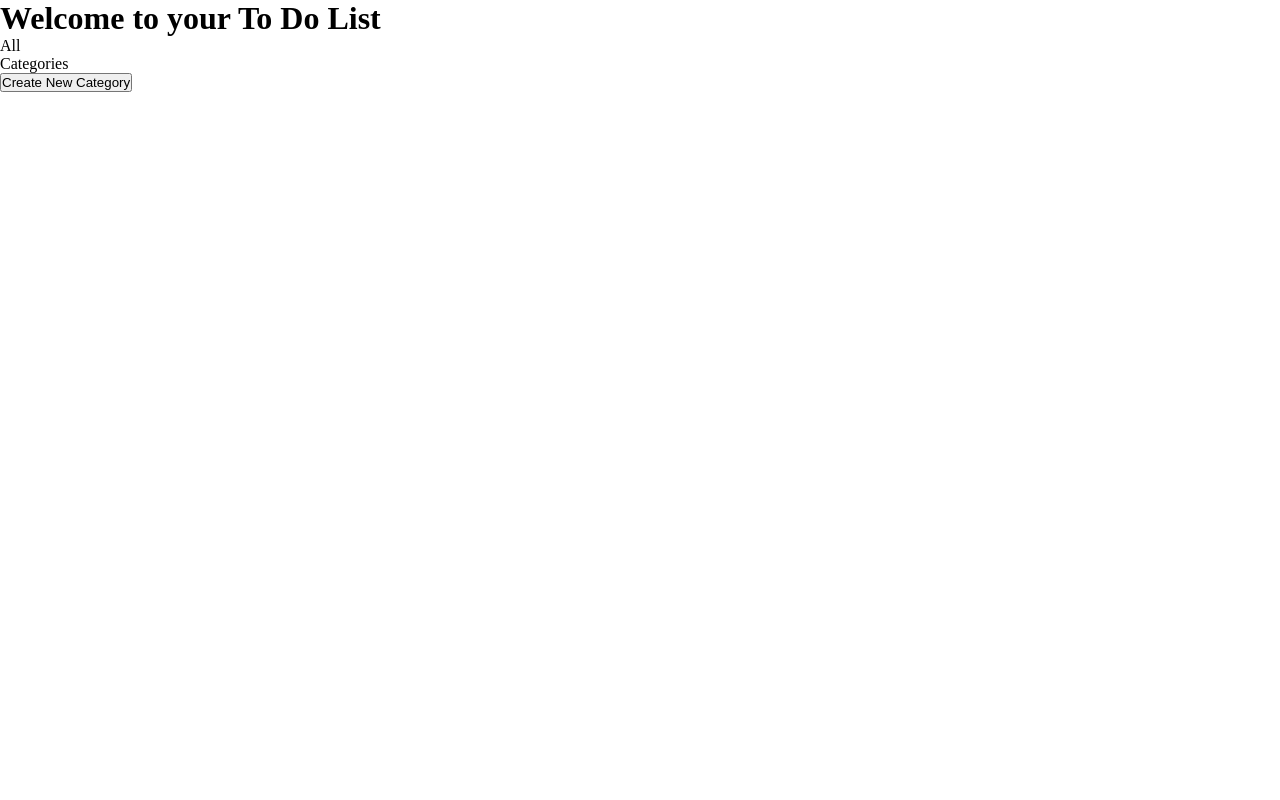
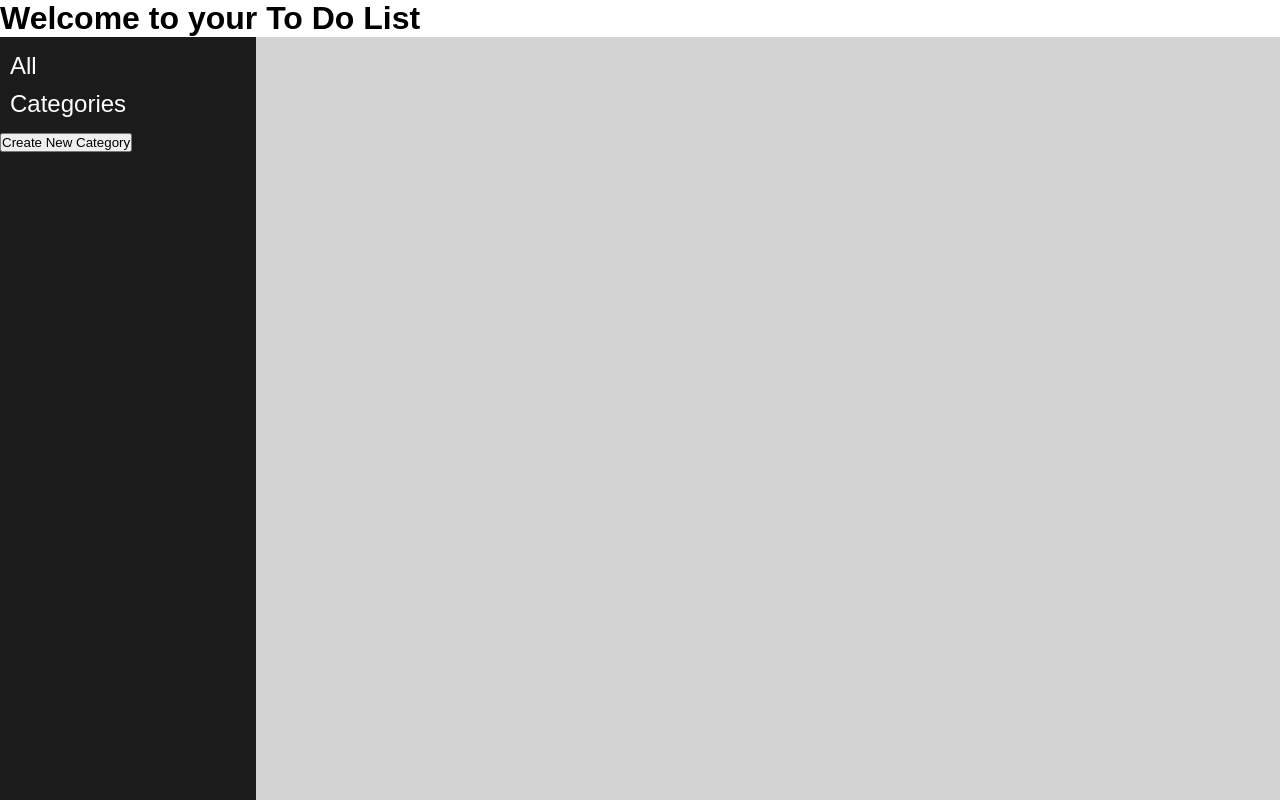
Before and after one commit to RNtaate/To-Do-List, a website built with webpack: page dist/index.html in a window 1280 px wide. Built offline with nearby package versions, Linux system fonts and the light colour scheme.

Commit message:
Add styling to leftPaneDiv and its child elements

```diff
--- a/stylesheets/styler.css
+++ b/stylesheets/styler.css
@@ -6,6 +6,64 @@
   -moz-box-sizing: border-box;
   padding: 0;
   margin: 0;
+  font-family: sans-serif;
+}
+
+main {
+  display: flex;
+  flex-direction: column;
+  height: 100vh;
+}
+
+section {
+  display: flex;
+  height: 100%;
+}
+
+.left-pane-div {
+  width: 20%;
+  background-color: #1b1b1b;
+  padding: 10px 0;
+}
+
+.right-pane-div {
+  width: 80%;
+  background-color: lightgrey;
+}
+
+.outer-list-items > span {
+  color: #fff;
+  font-size: 1.5em;
+  font-weight: 500;
+  padding: 5px 10px;
+  display: block;
+}
+
+.outer-list-items:hover > span {
+  background-color: rgba(255, 255, 255, 0.1);
+  border: none;
+  color: cyan;
+  border-left: 2px solid cyan;
+  cursor: pointer;
+}
+
+.inner-item-list {
+  padding: 5px 0;
+  padding-left: 20px;
+}
+
+.inner-list-items {
+  font-size: 0.9em;
+  color: #fff;
+  width: 100%;
+  padding: 5px 0 5px 10px;
+  list-style-type: none;
+}
+
+.inner-list-items:hover {
+  background-color: #111;
+  color: cyan;
+  border-left: 2px solid cyan;
 }
 
 .category-form-div {
```
